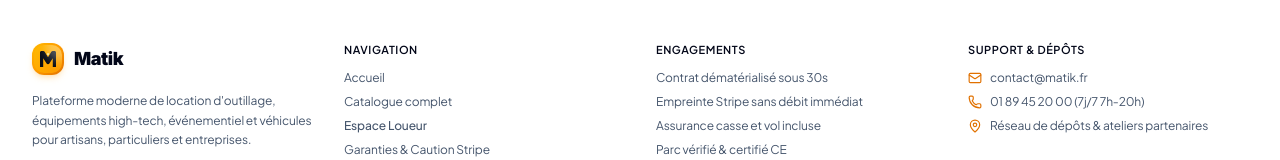
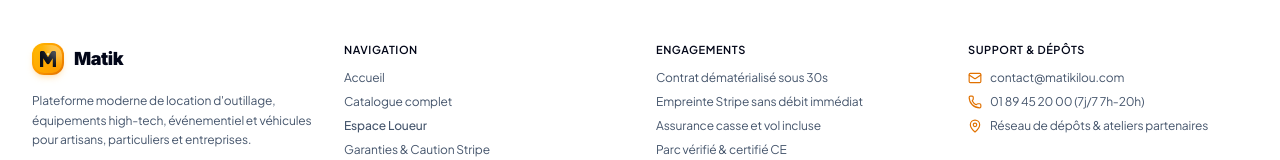
Before and after one commit to lamiaikoto/matik, a React (Vite) app: page / in a window 1280 px wide. Shown: the part 5996-6156 px from the top of the page. Built offline with nearby package versions, Linux system fonts and the light colour scheme; no server answers; the database is empty.

Commit message:
Mise a jour email contact

```diff
--- a/src/components/Footer.tsx
+++ b/src/components/Footer.tsx
@@ -109,7 +109,7 @@ export const Footer: React.FC<{
             <ul className="space-y-2">
               <li className="flex items-center gap-2">
                 <Mail className="w-3.5 h-3.5 text-amber-600" />
-                <span>contact@matik.fr</span>
+                <span>contact@matikilou.com</span>
               </li>
               <li className="flex items-center gap-2">
                 <Phone className="w-3.5 h-3.5 text-amber-600" />
```
